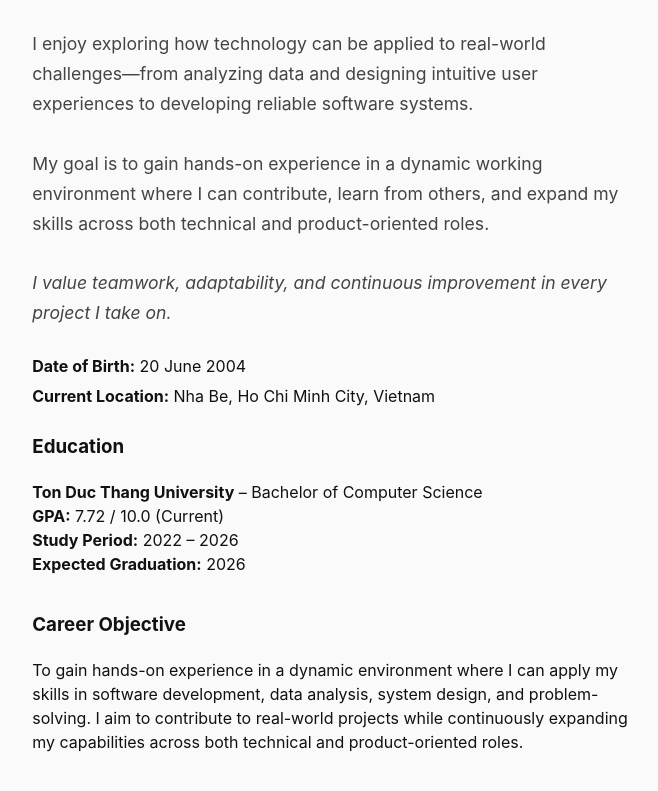
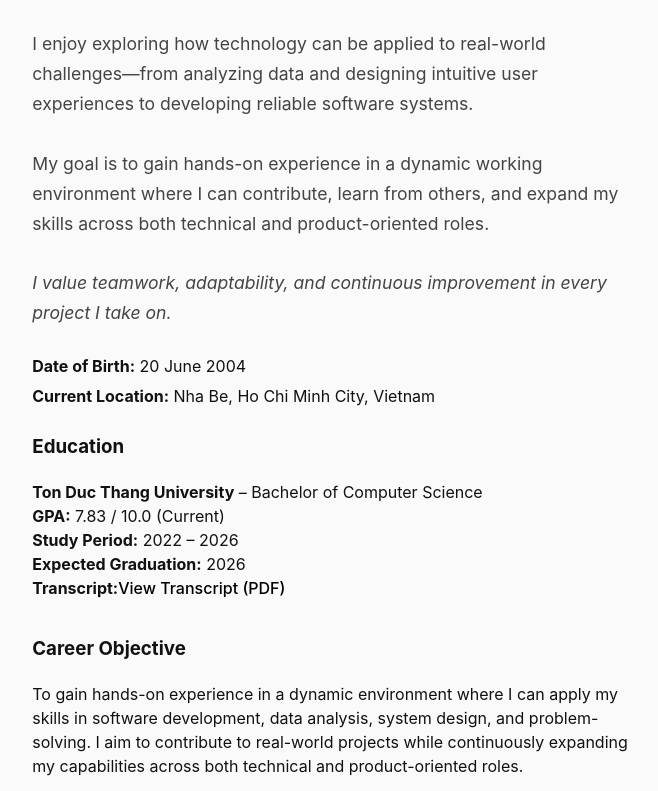
Before and after one commit to thaonguyen20604/MyPortfolio, a React (Vite) app: page /about in a window 1280 px wide. Shown: the part 408-1199 px from the top of the page, without its empty margins (482-1140 px from the left). Built offline with nearby package versions, Linux system fonts and the light colour scheme.

Commit message:
Update GPA and transcript

```diff
--- a/src/pages/About.jsx
+++ b/src/pages/About.jsx
@@ -1,8 +1,9 @@
 import "../styles/global.css";
-import "../styles/About.css"; // file CSS riêng cho phần này
+import "../styles/About.css";
 import avatar from "../assets/avatar3.jpg";
 import Agile from "../assets/Agile_TECHBASE.pdf";
 import Aptis from "../assets/Aptis_Certificate.pdf";
+import transcript from "../assets/Academic_Transcript.pdf";
 
 export default function AboutSection() {
   return (
@@ -10,7 +11,7 @@ export default function AboutSection() {
       {/* Ảnh đại diện bên trái */}
       <div className="about-left">
         <img
-          src={avatar}  // đặt ảnh avatar trong thư mục public/assets
+          src={avatar}
           alt="Tran Thi Thao Nguyen"
           className="about-avatar"
         />
@@ -19,23 +20,6 @@ export default function AboutSection() {
       {/* Thông tin bên phải */}
       <div className="about-right">
         <h2 className="about-title">About Me</h2>
-        {/* <p className="about-text">
-          I'm <strong>Tran Thi Thao Nguyen</strong>, a Computer Science student at Ton Duc Thang University.
-          I'm deeply interested in <strong>Artificial Intelligence</strong>,{" "}
-          <strong>Machine Learning</strong>, <strong>Deep Learning</strong>, <strong>Natural Language Processing</strong>, and <strong>Data Science</strong> — particularly in
-          applying these fields to solve practical challenges.
-          <br />
-          <br />
-          Over the course of my studies, I've developed a strong foundation in{" "}
-          algorithms, data processing, and model implementation. My goal is to gain
-          real-world experience through internships that allow me to combine creativity
-          and technology.
-          <br />
-          <br />
-          <em>
-            I value teamwork, adaptability, and continuous learning in every project I work on.
-          </em>
-        </p> */}
         <p className="about-text">
           I'm <strong>Tran Thi Thao Nguyen</strong>, a Computer Science student at Ton Duc Thang University.
           I have a strong interest in <strong>technology, data, and user-centered problem solving</strong>.
@@ -55,7 +39,6 @@ export default function AboutSection() {
         <div className="about-info">
           <p><strong>Date of Birth:</strong> 20 June 2004</p>
           <p><strong>Current Location:</strong> Nha Be, Ho Chi Minh City, Vietnam</p>
-          {/* <p><strong>Education:</strong> Ton Duc Thang University – Computer Science</p> */}
         </div>
 
         {/* Học vấn */}
@@ -63,11 +46,18 @@ export default function AboutSection() {
           <h3>Education</h3>
           <p>
             <strong>Ton Duc Thang University</strong> – Bachelor of Computer Science<br />
-            {/* <strong>Major:</strong> Artificial Intelligence & Data Science<br /> */}
-            <strong>GPA:</strong> 7.72 / 10.0 (Current)<br />
+            <strong>GPA:</strong> 7.83 / 10.0 (Current)<br />
             <strong>Study Period:</strong> 2022 – 2026 <br />
             <strong>Expected Graduation:</strong> 2026<br />
-            {/* <strong>Achievements:</strong> University Scholarship for Excellent Academic Performance (2023) */}
+            <strong>Transcript:</strong>
+            <a
+              href={transcript}
+              target="_blank"
+              rel="noreferrer"
+              className="cert-link"
+            >
+            View Transcript (PDF)
+          </a><br />
           </p>
         </div>
 
@@ -75,15 +65,13 @@ export default function AboutSection() {
         <div className="about-section">
           <h3>Career Objective</h3>
           <p>
-            {/* My goal is to gain hands-on experience in Data Science and Artificial Intelligence,
-            focusing on building and optimizing machine learning models to solve real-world problems. */}
             To gain hands-on experience in a dynamic environment where I can apply my skills in
             software development, data analysis, system design, and problem-solving. I aim to
             contribute to real-world projects while continuously expanding my capabilities across both technical and product-oriented roles.
           </p>
         </div>
 
-        {/* 4️⃣ Kỹ năng chính */}
+        {/* Kỹ năng chính */}
         <div className="about-section">
           <h3>Technical Skills</h3>
           <ul>
@@ -94,7 +82,7 @@ export default function AboutSection() {
           </ul>
         </div>
 
-        {/* 5️⃣ Môn học nổi bật */}
+        {/* Môn học nổi bật */}
         <div className="about-section">
           <h3>Relevant Coursework</h3>
           <p>
@@ -113,22 +101,6 @@ export default function AboutSection() {
           >
             Agile Development & Scrum Framework – Issued 25/10/2024 by TECHBASE (at Ton Duc Thang University)
           </a> <br />
-          {/* <a
-            href="/assets/MOS_Excel_Certificate.pdf"
-            target="_blank"
-            rel="noreferrer"
-            className="cert-link"
-          >
-            Microsoft Office Specialist (Excel) – 2023
-          </a> <br />
-          <a
-            href="/assets/TensorFlow_Certificate.pdf"
-            target="_blank"
-            rel="noreferrer"
-            className="cert-link"
-          >
-            TensorFlow Developer Certificate – 2024
-          </a> <br /> */}
         </div>
 
         <div className="about-section">
@@ -159,19 +131,6 @@ export default function AboutSection() {
             <li>Continuous learning mindset</li>
           </ul>
         </div>
-
-
-
-
-
-        {/* <a
-          href={CV}
-          className="btn-download"
-          target="_blank"
-          rel="noreferrer"
-        >
-          Download CV
-        </a> */}
       </div>
     </section>
   );
```
Also changed, not shown: src/assets/score.png (added), 1 other file (tests, documents, lock files or other folders).
